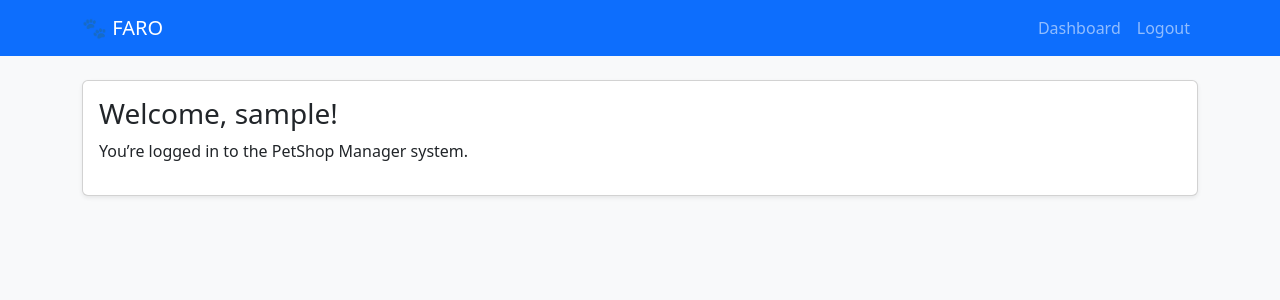
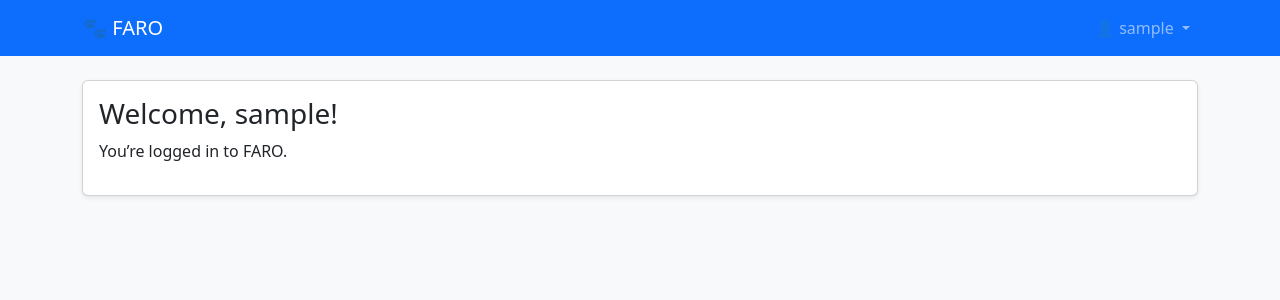
Before and after one commit to KaylerMm/FARO-2.0, a Django app: page /accounts/dashboard/ in a window 1280 px wide. Shown: the top 300 px of the page. Run offline with Django 5.2, Linux system fonts and the light colour scheme; the visitor is signed in with stand-in values (Sample User, id 1).

Commit message:
feat: Addding menu dropdown on navbar profile

```diff
--- a/templates/accounts/dashboard.html
+++ b/templates/accounts/dashboard.html
@@ -5,7 +5,7 @@
 <div class="card shadow-sm">
     <div class="card-body">
         <h3 class="card-title">Welcome, {{ request.user.username }}!</h3>
-        <p>You’re logged in to the PetShop Manager system.</p>
+        <p>You’re logged in to FARO.</p>
     </div>
 </div>
 {% endblock %}
--- a/templates/base.html
+++ b/templates/base.html
@@ -17,11 +17,16 @@
         <div class="collapse navbar-collapse" id="navbarNav">
             {% if request.user.is_authenticated %}
                 <ul class="navbar-nav ms-auto">
-                    <li class="nav-item">
-                        <a class="nav-link" href="{% url 'dashboard' %}">Dashboard</a>
-                    </li>
-                    <li class="nav-item">
-                        <a class="nav-link" href="{% url 'logout' %}">Logout</a>
+                    <li class="nav-item dropdown">
+                        <a class="nav-link dropdown-toggle" href="#" id="userDropdown" role="button"
+                        data-bs-toggle="dropdown" aria-expanded="false">
+                            👤 {{ request.user.username }}
+                        </a>
+                        <ul class="dropdown-menu dropdown-menu-end" aria-labelledby="userDropdown">
+                            <li><a class="dropdown-item" href="#">Perfil</a></li>
+                            <li><hr class="dropdown-divider"></li>
+                            <li><a class="dropdown-item text-danger" href="{% url 'logout' %}">Sair</a></li>
+                        </ul>
                     </li>
                 </ul>
             {% else %}
```
